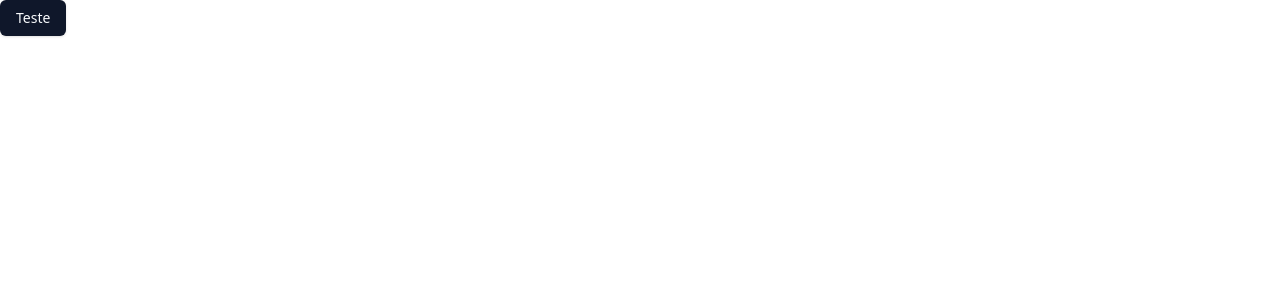
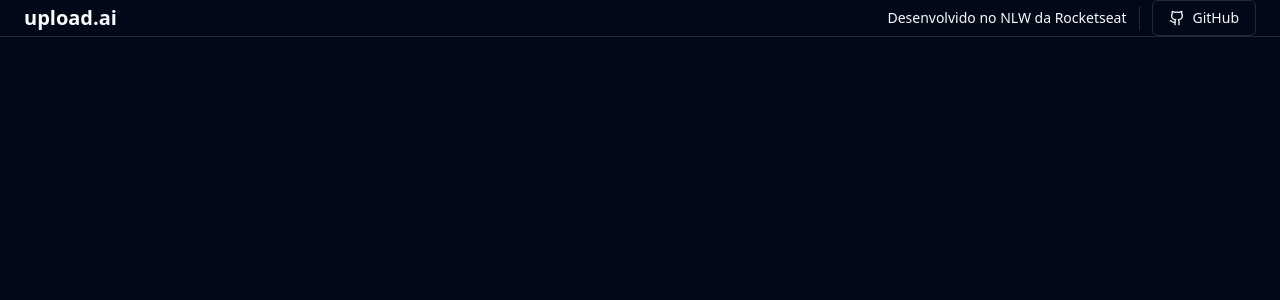
Before and after one commit to ojairojr/OpenAI-WEB, a React (Vite) app: page / in a window 1280 px wide. Shown: the top 300 px of the page. Built offline with nearby package versions, Linux system fonts and the light colour scheme.

Commit message:
Criando o topo da aplicação

```diff
--- a/package.json
+++ b/package.json
@@ -11,9 +11,11 @@
   },
   "dependencies": {
     "@radix-ui/react-icons": "^1.3.0",
+    "@radix-ui/react-separator": "^1.0.3",
     "@radix-ui/react-slot": "^1.0.2",
     "class-variance-authority": "^0.7.0",
     "clsx": "^2.1.0",
+    "lucide-react": "^0.303.0",
     "react": "^18.2.0",
     "react-dom": "^18.2.0",
     "tailwind-merge": "^2.2.0",
--- a/src/App.tsx
+++ b/src/App.tsx
@@ -1,7 +1,24 @@
 import { Button } from "./components/ui/button";
+import { Github } from 'lucide-react'
+import { Separator } from "./components/ui/separator";
 
 export function App() {
   return (
-    <Button> Teste  </Button>
+    <div>
+      <div className="px-6 pv-5 flex items-center justify-between border-b">
+        <h1 className="text-xl font-bold">upload.ai</h1>
+
+        <div className="flex items-center gap-3">
+          <span className="text-sm text-nuted-foreground">
+            Desenvolvido no NLW da Rocketseat
+          </span>
+          <Separator orientation="vertical" className="h-6"/>
+          <Button variant="outline">
+            <Github className="w-4 h-4 mr-2"/>
+            GitHub
+          </Button>
+        </div>
+      </div>
+    </div>
   )
 }
--- /dev/null
+++ b/src/components/ui/separator.tsx
@@ -0,0 +1,29 @@
+import * as React from "react"
+import * as SeparatorPrimitive from "@radix-ui/react-separator"
+
+import { cn } from "@/lib/utils"
+
+const Separator = React.forwardRef<
+  React.ElementRef<typeof SeparatorPrimitive.Root>,
+  React.ComponentPropsWithoutRef<typeof SeparatorPrimitive.Root>
+>(
+  (
+    { className, orientation = "horizontal", decorative = true, ...props },
+    ref
+  ) => (
+    <SeparatorPrimitive.Root
+      ref={ref}
+      decorative={decorative}
+      orientation={orientation}
+      className={cn(
+        "shrink-0 bg-border",
+        orientation === "horizontal" ? "h-[1px] w-full" : "h-full w-[1px]",
+        className
+      )}
+      {...props}
+    />
+  )
+)
+Separator.displayName = SeparatorPrimitive.Root.displayName
+
+export { Separator }
--- a/src/index.css
+++ b/src/index.css
@@ -4,65 +4,27 @@
 
 @layer base {
   :root {
-    --background: 0 0% 100%;
-    --foreground: 222.2 84% 4.9%;
-
-    --card: 0 0% 100%;
-    --card-foreground: 222.2 84% 4.9%;
-
-    --popover: 0 0% 100%;
-    --popover-foreground: 222.2 84% 4.9%;
-
-    --primary: 222.2 47.4% 11.2%;
-    --primary-foreground: 210 40% 98%;
-
-    --secondary: 210 40% 96.1%;
-    --secondary-foreground: 222.2 47.4% 11.2%;
-
-    --muted: 210 40% 96.1%;
-    --muted-foreground: 215.4 16.3% 46.9%;
-
-    --accent: 210 40% 96.1%;
-    --accent-foreground: 222.2 47.4% 11.2%;
-
-    --destructive: 0 84.2% 60.2%;
+    --background: 222.2 84% 4.9%;
+    --foreground: 210 40% 98%;
+    --card: 222.2 84% 4.9%;
+    --card-foreground: 210 40% 98%;
+    --popover: 222.2 84% 4.9%;
+    --popover-foreground: 210 40% 98%;
+    --primary: 210 40% 98%;
+    --primary-foreground: 222.2 47.4% 11.2%;
+    --secondary: 217.2 32.6% 17.5%;
+    --secondary-foreground: 210 40% 98%;
+    --muted: 217.2 32.6% 17.5%;
+    --muted-foreground: 215 20.2% 65.1%;
+    --accent: 217.2 32.6% 17.5%;
+    --accent-foreground: 210 40% 98%;
+    --destructive: 0 62.8% 30.6%;
     --destructive-foreground: 210 40% 98%;
-
-    --border: 214.3 31.8% 91.4%;
-    --input: 214.3 31.8% 91.4%;
-    --ring: 222.2 84% 4.9%;
+    --border: 217.2 32.6% 17.5%;
+    --input: 217.2 32.6% 17.5%;
+    --ring: 212.7 26.8% 83.9;
 
     --radius: 0.5rem;
-  }
-
-  .dark {
-    --background: 222.2 84% 4.9%;
-    --foreground: 210 40% 98%;
-
-    --card: 222.2 84% 4.9%;
-    --card-foreground: 210 40% 98%;
-
-    --popover: 222.2 84% 4.9%;
-    --popover-foreground: 210 40% 98%;
-
-    --primary: 210 40% 98%;
-    --primary-foreground: 222.2 47.4% 11.2%;
-
-    --secondary: 217.2 32.6% 17.5%;
-    --secondary-foreground: 210 40% 98%;
-
-    --muted: 217.2 32.6% 17.5%;
-    --muted-foreground: 215 20.2% 65.1%;
-
-    --accent: 217.2 32.6% 17.5%;
-    --accent-foreground: 210 40% 98%;
-
-    --destructive: 0 62.8% 30.6%;
-    --destructive-foreground: 210 40% 98%;
-
-    --border: 217.2 32.6% 17.5%;
-    --input: 217.2 32.6% 17.5%;
-    --ring: 212.7 26.8% 83.9%;
   }
 }
 
```
Also changed, not shown: 1 other file (tests, documents, lock files or other folders).
